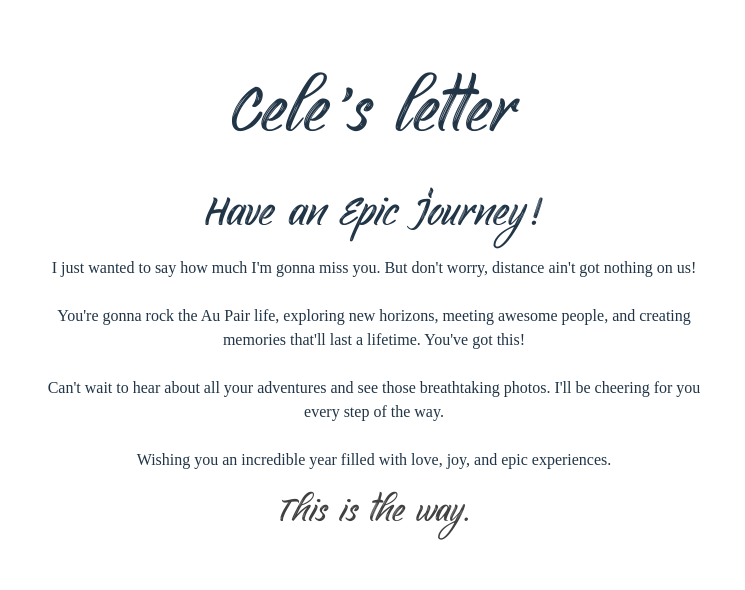
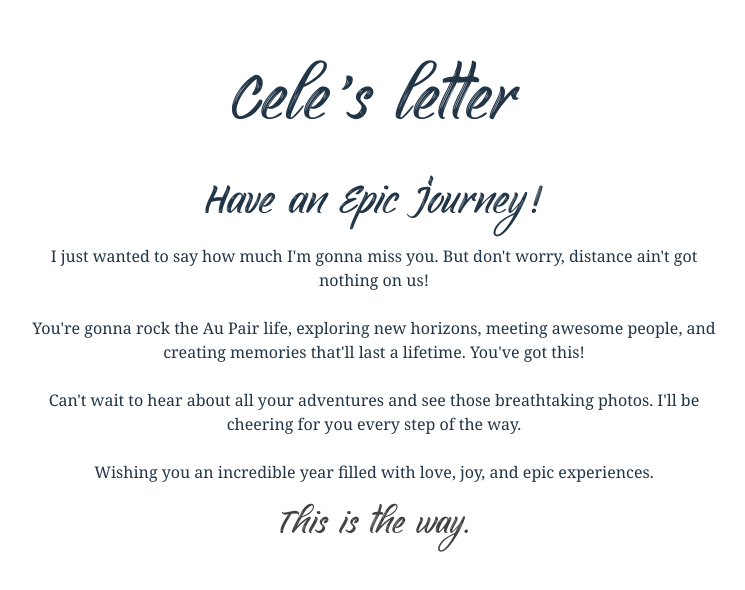
Before and after one commit to agustinlozano/celes, a React (Vite) app: page / in a window 1280 px wide. Shown: the part 116-706 px from the top of the page, without its empty margins (266-1011 px from the left). Built offline with nearby package versions, Linux system fonts and the light colour scheme.

Commit message:
Update gitignore and tailwind config

```diff
--- a/tailwind.config.js
+++ b/tailwind.config.js
@@ -8,8 +8,8 @@ export default {
     extend: {
       fontFamily: {
         cute: ['YouthTouchRegular', 'sans-serif'],
-        mono: ['FiraCode', 'monospace'],
-        serif: ['Merriweather', 'serif']
+        lato: ['LatoLight', 'sans-serif'],
+        'lato-bold': ['LatoBold', 'sans-serif']
       }
     }
   },
```
Also changed, not shown: 1 other file (tests, documents, lock files or other folders).
